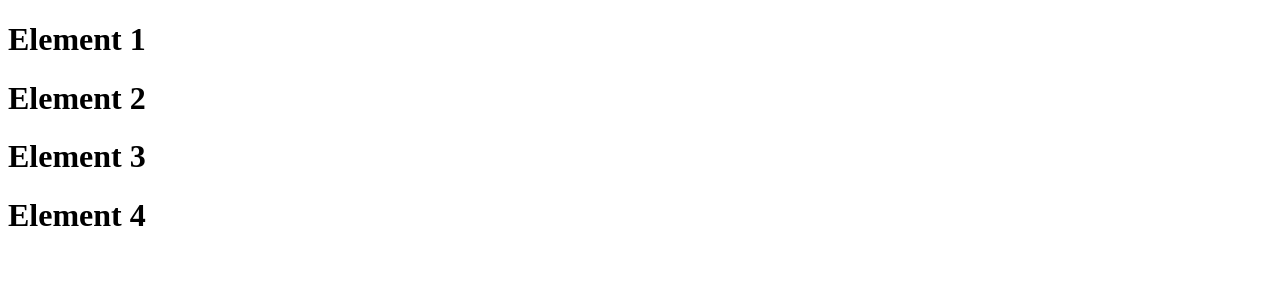
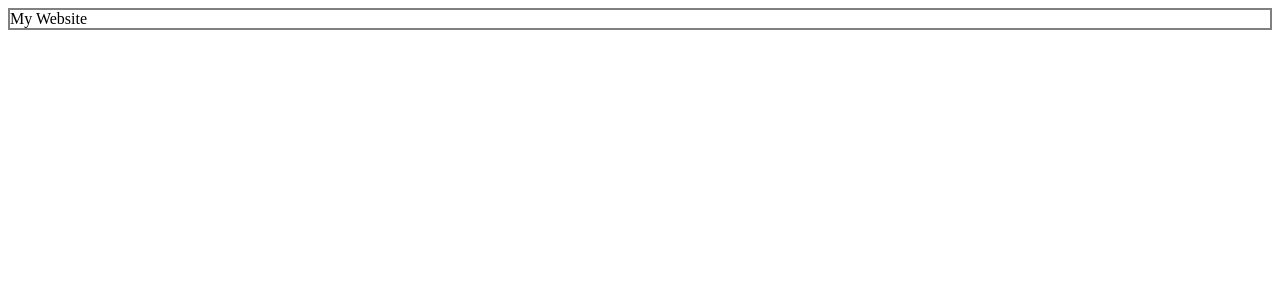
Before and after one commit to krishmk1009/Frontend_Practice_ReactJs, a React (Vite) app: page / in a window 1280 px wide. Shown: the top 300 px of the page. Built offline with nearby package versions, Linux system fonts and the light colour scheme.

Commit message:
advance accordian

```diff
--- a/src/App.jsx
+++ b/src/App.jsx
@@ -11,6 +11,8 @@ import FileExplorer from './components/FileExplorer'
 import comments from './constant/commentData'
 import Comments from './components/Comments'
 import Todo from './components/Todo'
+import { accordion } from './constant/accordian'
+import Accor from './components/Accor'
 
 function App() {
   const [products, setProducts] = useState([])
@@ -37,13 +39,14 @@ function App() {
 
   return (
     <>
-      <Accordian />
+      {/* <Accordian /> */}
       {/* <Products data={products}  /> */}
       {/* <Quizz /> */}
       {/* <BubbleSortVisualization /> */}
       {/* <FileExplorer explorer={explorer} />  */}
       {/* <Comments comments={nestedCommentsData} /> */}
       {/* <Todo /> */}
+      <Accor data={accordion} />
     </>
   )
 }
--- /dev/null
+++ b/src/components/Accor.jsx
@@ -0,0 +1,62 @@
+import React, { useState } from 'react'
+
+const Accor = ({ data }) => {
+    const [isOpen, setIsOpen] = useState(false)
+
+    const handleClick = () => {
+        setIsOpen(!isOpen)
+    }
+
+    if (Array.isArray(data)) {
+
+        return (
+
+            <div>
+
+                {Array.isArray(data) &&
+
+                    data.map((acc) => {
+                        return (
+                            <>
+
+                                <div onClick={handleClick} style={{ border: "2px solid gray" }}>
+                                    {acc.title}
+                                </div>
+                                <div style={{ marginLeft: "15px" }}>
+                                    return <Accor data={acc.list} />
+                                </div>
+                            </>
+                        )
+
+                    })
+
+                }
+
+            </div>
+        )
+    }
+
+    return (
+        <div>
+
+            <div onClick={handleClick} style={{ border: "2px solid gray" }}>
+                {data.title || data}
+            </div>
+
+            {data.list &&
+
+                data.list.map((acco) => {
+                    if (isOpen) {
+                        return <div style={{ marginLeft: "15px" }}>
+
+                            <Accor data={acco} />
+                        </div>
+                    }
+
+                })
+            }
+        </div>
+    )
+}
+
+export default Accor
--- /dev/null
+++ b/src/constant/accordian.js
@@ -0,0 +1,57 @@
+export const accordion = {
+    title: "My Website",
+    list: [
+      {
+        title: "About",
+        list: [
+          {
+            title: "Mission",
+            list: [
+              {
+                title: "Vision",
+                list: ["Create a better future", "Inspire innovation"]
+              },
+              {
+                title: "Values",
+                list: ["Integrity", "Excellence", "Collaboration"]
+              }
+            ]
+          },
+          {
+            title: "Team",
+            list: [
+              {
+                title: "Management",
+                list: ["CEO", "COO", "CTO"]
+              },
+              {
+                title: "Developers",
+                list: ["Front-end", "Back-end"]
+              },
+              {
+                title: "Designers",
+                list: ["UI", "UX"]
+              }
+            ]
+          }
+        ]
+      },
+      {
+        title: "Services",
+        list: [
+          {
+            title: "Web Design",
+            list: []
+          },
+          {
+            title: "Graphic Design",
+            list: []
+          },
+          {
+            title: "SEO Optimization",
+            list: []
+          }
+        ]
+      }
+    ]
+  };
```
